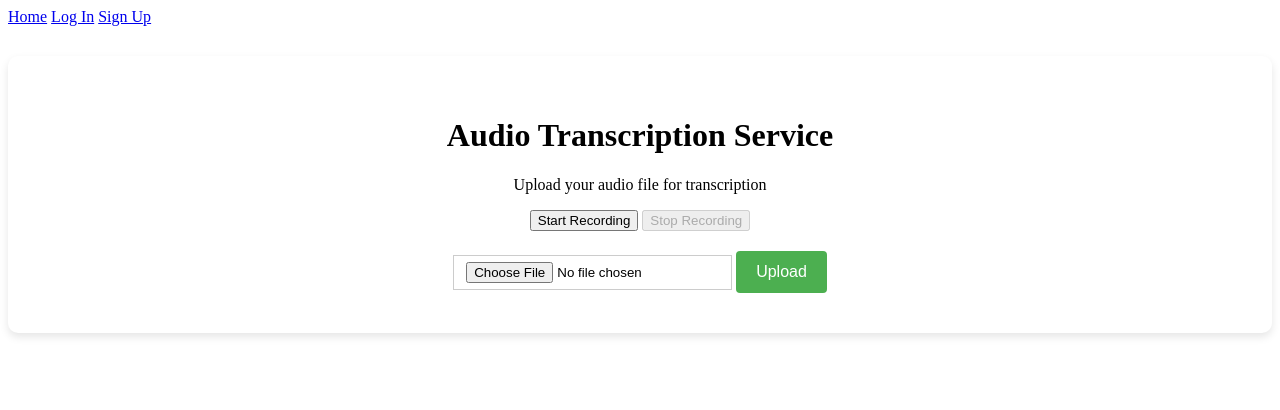
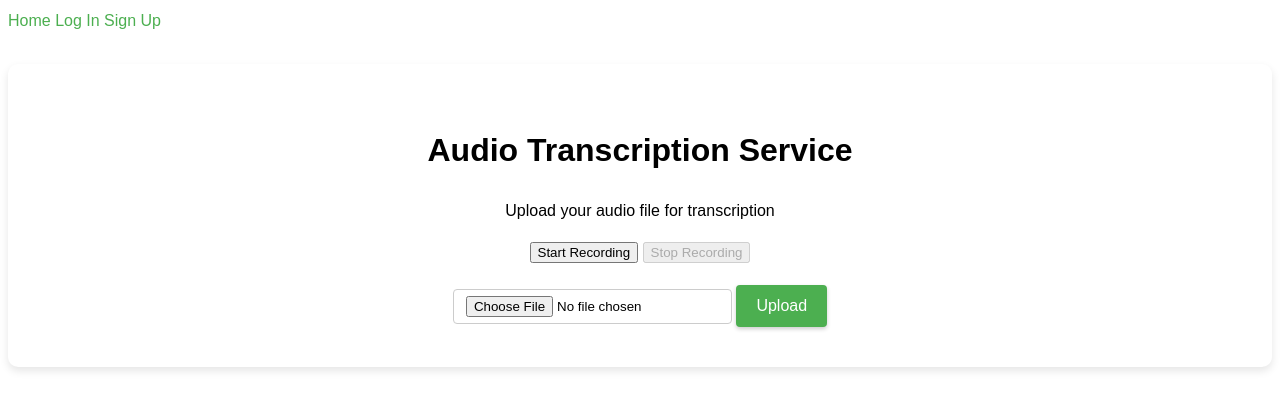
Before and after one commit to software-students-fall2023/4-containerized-app-exercise-m5-competition, a Flask app: page / in a window 1280 px wide. Shown: the top 410 px of the page. Run offline with Flask 3, Linux system fonts and the light colour scheme.

Commit message:
format our app

```diff
--- a/web-app/static/styles.css
+++ b/web-app/static/styles.css
@@ -1,26 +1,55 @@
+/* Root Variables */
+:root {
+    --primary-color: #4CAF50; /* Primary color */
+    --primary-hover-color: #45a049; /* Darker shade for hover */
+    --error-color: #ff0033; /* Error color */
+    --success-color: #28a745; /* Success color */
+    --font-family: 'Arial', sans-serif; /* Change as needed */
+    --box-shadow: 0 4px 8px rgba(0, 0, 0, 0.1);
+    --border-radius: 4px;
+}
+
+/* Base styles */
+body {
+    font-family: var(--font-family);
+    line-height: 1.6;
+}
+
+a {
+    text-decoration: none;
+    color: var(--primary-color);
+}
+
+a:hover {
+    color: var(--primary-hover-color);
+}
+
 /* Upload container styling */
 .upload-container {
     text-align: center;
     padding: 40px;
     background: #fff;
     border-radius: 10px;
-    box-shadow: 0 4px 8px rgba(0,0,0,0.1);
+    box-shadow: var(--box-shadow);
     margin-top: 30px;
 }
 
 /* Button styling */
-button.submit-btn {
-    background-color: #4CAF50;
+button.submit-btn, .back-btn {
+    background-color: var(--primary-color);
     color: white;
     padding: 12px 20px;
     border: none;
-    border-radius: 4px;
+    border-radius: var(--border-radius);
     cursor: pointer;
     font-size: 16px;
+    box-shadow: 0 2px 4px rgba(0, 0, 0, 0.2);
+    transition: background-color 0.3s, box-shadow 0.3s;
 }
 
-button.submit-btn:hover {
-    background-color: #45a049;
+button.submit-btn:hover, .back-btn:hover {
+    background-color: var(--primary-hover-color);
+    box-shadow: 0 4px 8px rgba(0, 0, 0, 0.2);
 }
 
 /* File input styling */
@@ -29,15 +58,20 @@ input[type='file'] {
     display: inline-block;
     padding: 6px 12px;
     cursor: pointer;
+    border-radius: var(--border-radius);
+    transition: border-color 0.3s;
+}
+
+input[type='file']:hover,
+input[type='file']:focus {
+    border-color: var(--primary-color);
 }
 
 /* Response message styling */
 #response-message {
-    color: #28a745;
+    color: var(--success-color);
     margin: 20px 0;
 }
-
-/* Additional styles for result.html */
 
 /* Response container styling */
 .response-container {
```
Also changed, not shown: other parts of web-app/static/styles.css (+15 -21 lines).
